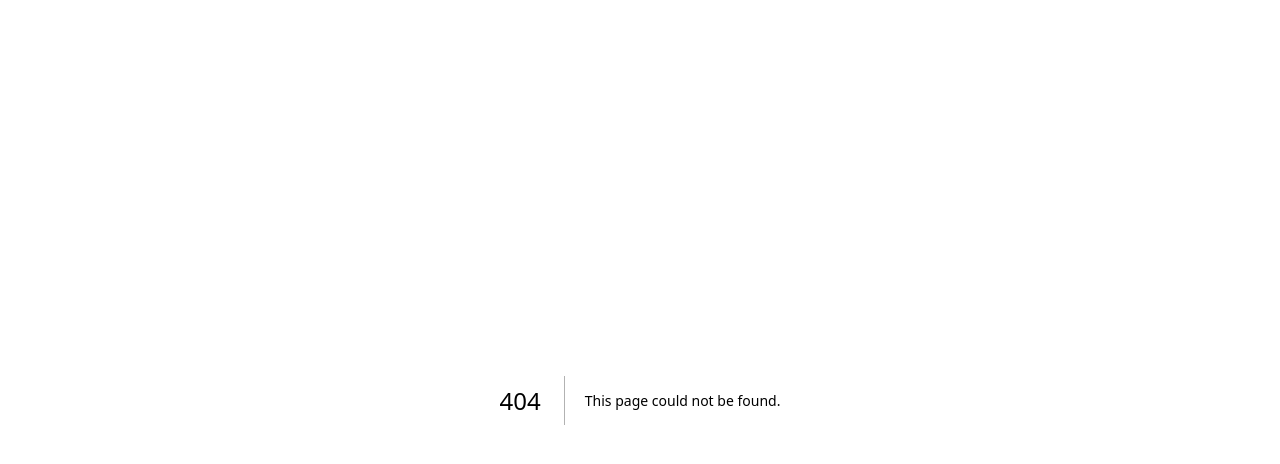
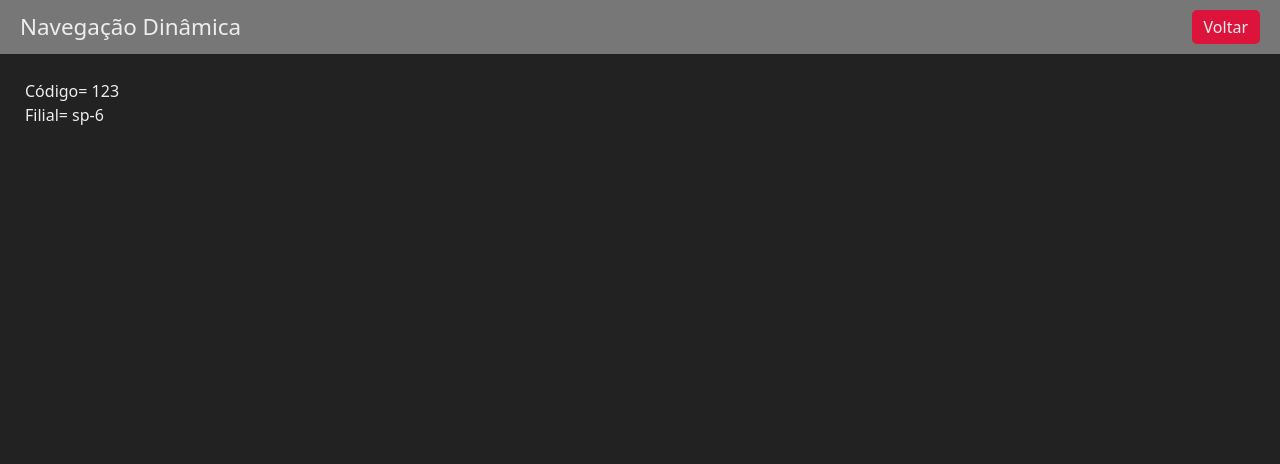
Before and after one commit to erick-patrick-dev/Projeto-cadastro-firebase, a Next.js app in the folder fundamentos_nextjs/: page /cliente/sp-6/123 in a window 1280 px wide. Before the commit this address had no page. Shown: the top 464 px of the page. Built offline with nearby package versions, Linux system fonts and the light colour scheme.

Commit message:
Navegação Dinâmica

```diff
--- /dev/null
+++ b/fundamentos_nextjs/src/pages/cliente/[filial]/[codigo].jsx
@@ -0,0 +1,18 @@
+import Layout from "@/src/components/Layout";
+import { useRouter } from "next/router";
+
+export default function ClientePorCodigo() {
+    const router = useRouter()
+    return (
+        <Layout titulo="Navegação Dinâmica">
+            <span> Código= {router.query.codigo} </span>
+            <div> Filial= {router.query.filial} </div>
+        </Layout>
+    )
+}
+
+/*
+O nextjs não permite usar o router diretamente, a não ser que
+seja usado o hook useRouter.
+
+*/
--- a/fundamentos_nextjs/src/pages/index.jsx
+++ b/fundamentos_nextjs/src/pages/index.jsx
@@ -13,6 +13,7 @@
       <Navegador texto="Exemplo"  destino="/exemplo" cor="#9400d3" />
       <Navegador texto="JSX"  destino="/jsx" cor="crimson" />
       <Navegador texto="Navegação #01"  destino="/navegacao/" cor="green" />
+      <Navegador texto="Navegação #02"  destino="/cliente/sp-6/123" cor="blue" />
     </div>
   )
 }
```
